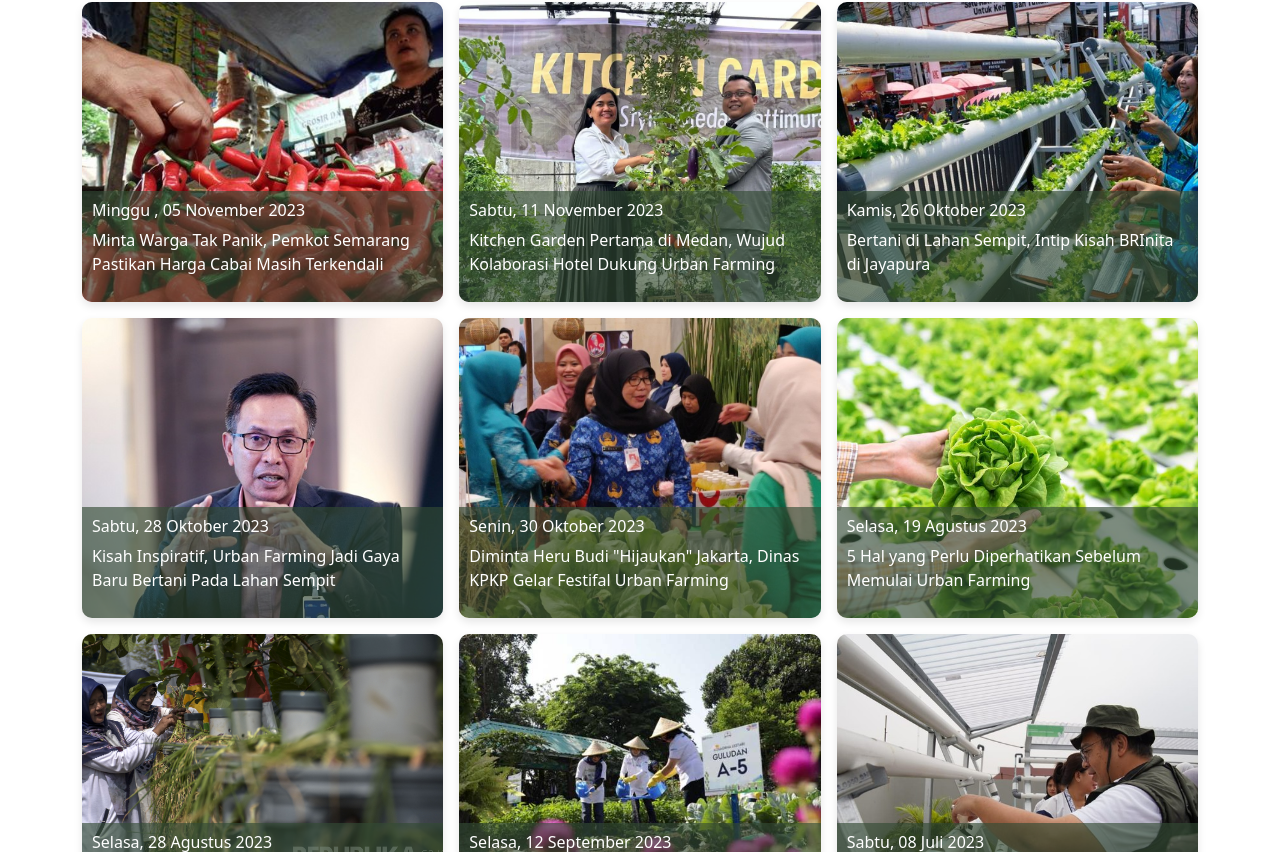
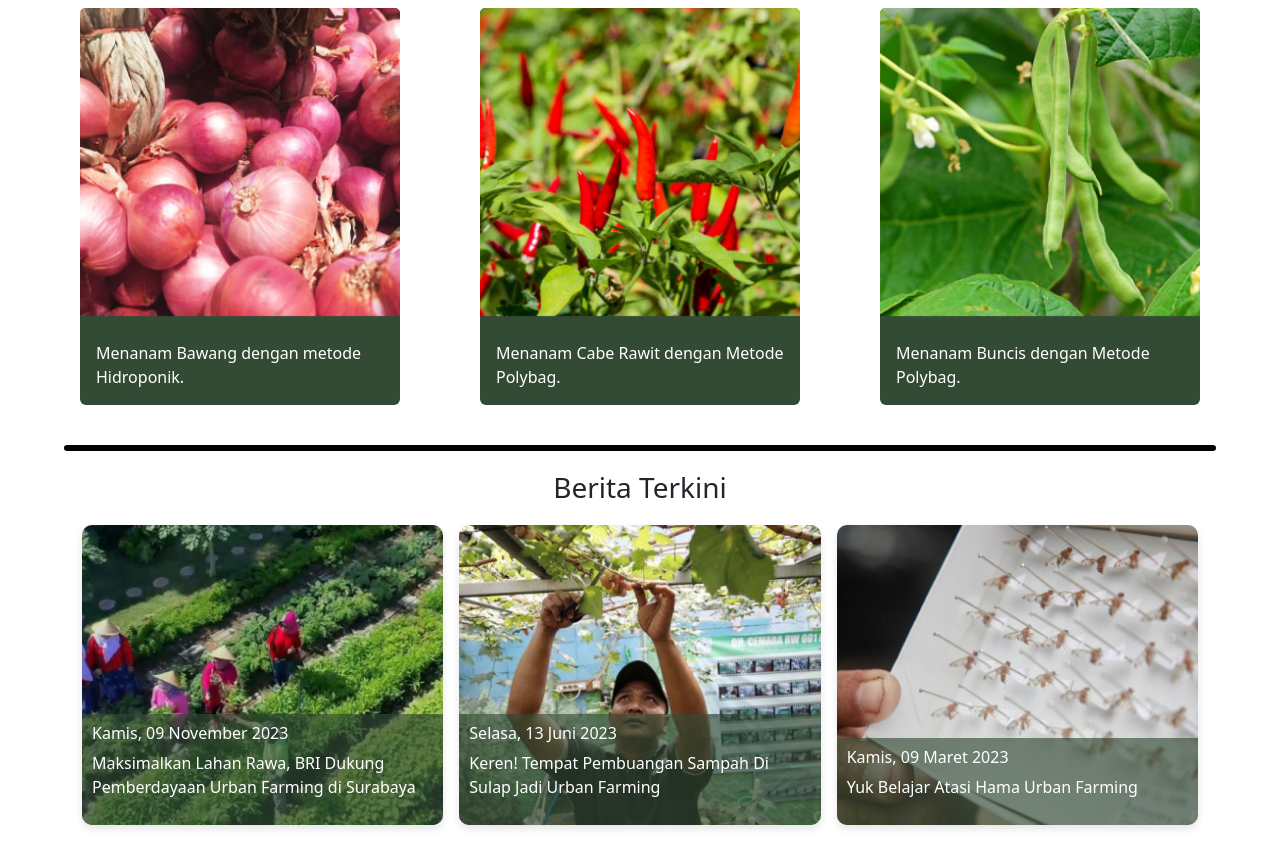
Before and after one commit to xyrect/UrbanFarm, a React (Vite) app: page / in a window 1280 px wide. Shown: the part 1008-1860 px from the top of the page. Built offline with nearby package versions, Linux system fonts and the light colour scheme.

Commit message:
update home

```diff
--- a/src/App.jsx
+++ b/src/App.jsx
@@ -1,15 +1,14 @@
 import React from 'react'
 import Home from './pages/Home'
-import ArtikelList from './components/ArtikelList'
 import Panduan from './pages/Panduan'
 import Artikel from './pages/Artikel'
 
 
 const App = () => {
   return (
-    // <Home />
+    <Home />
     // <Panduan />
-    <Artikel />
+    // <Artikel />
   )
 }
 
--- a/src/components/ArtikelCard.jsx
+++ b/src/components/ArtikelCard.jsx
@@ -1,26 +1,39 @@
 import React from 'react';
-import { Card } from 'react-bootstrap';
+import Card from '../components/ArtikelList.css';
 
-const ArtikelCard = ({ judul, warna, link }) => {
-  return (
-    <Card
-      style={{
-        backgroundColor: warna,
-        color: 'white',
-        width: '18rem',
-        margin: '10px',
-      }}
-    >
-      <Card.Body>
-        <Card.Title>{judul}</Card.Title>
-      </Card.Body>
-      <Card.Footer>
-        <a href={link} target="_blank" rel="noopener noreferrer">
-          Lihat Artikel
-        </a>
-      </Card.Footer>
-    </Card>
-  );
+const ArtikelCard = () => {
+ return (
+  <div className="title2 main-container">
+  <h3 className="section-title" style={{textAlign:'center', margin:'20px'}}>Berita Terkini</h3>
+  <div className="container">
+  <div className="cards">
+  <div className="cards1">
+      <img src="./public/beranda/b1.png" alt="Card Image"></img>
+      <div className="overlay">
+        <h6>Kamis, 09 November 2023</h6>
+        <p>Maksimalkan Lahan Rawa, BRI Dukung Pemberdayaan Urban Farming di Surabaya</p>
+      </div>
+    </div>
+
+    <div className="cards2">
+      <img src="./public/beranda/b2.png" alt="Card Image"></img>
+      <div className="overlay">
+        <h6>Selasa, 13 Juni 2023</h6>
+        <p>Keren! Tempat Pembuangan Sampah Di Sulap Jadi Urban Farming</p>
+      </div>
+    </div>
+
+    <div className="cards3">
+      <img src="./public/beranda/b3.png" alt="Card Image"></img>
+      <div className="overlay">
+        <h6>Kamis, 09 Maret 2023</h6>
+        <p>Yuk Belajar Atasi Hama Urban Farming</p>
+      </div>
+    </div>
+    </div>
+  </div>
+</div>
+ );
 };
 
 export default ArtikelCard;
--- /dev/null
+++ b/src/components/ArtikelList.css
@@ -0,0 +1,104 @@
+.cards {
+  margin: 0;
+  padding: 0;
+  display: flex;
+  justify-content: space-around;
+  gap: 10px;
+ }
+
+
+ .cards1 {
+  position: relative;
+  width: 400px;
+  height: 300px;
+  overflow: hidden;
+  border-radius: 10px;
+  box-shadow: 0 4px 8px rgba(0, 0, 0, 0.1);
+}
+
+.cards1 img {
+  width: 100%;
+  height: 100%;
+  object-fit: cover;
+}
+
+.cards1 .overlay {
+  position: absolute;
+  bottom: 0;
+  left: 0;
+  width: 100%;
+  padding: 10px;
+  background: #334b35a2;
+  color: #fff;
+  box-sizing: border-box;
+}
+
+.cards1 h2 {
+  margin: 0;
+  font-size: 1.5em;
+  text-align: left;
+}
+
+.cards2 {
+  position: relative;
+  width: 400px;
+  height: 300px;
+  overflow: hidden;
+  border-radius: 10px;
+  box-shadow: 0 4px 8px rgba(0, 0, 0, 0.1);
+}
+
+.cards2 img {
+  width: 100%;
+  height: 100%;
+  object-fit: cover;
+}
+
+.cards2 .overlay {
+  position: absolute;
+  bottom: 0;
+  left: 0;
+  width: 100%;
+  padding: 10px;
+  background: #334b35a2;
+  color: #fff;
+  box-sizing: border-box;
+}
+
+.cards2 h2 {
+  margin: 0;
+  font-size: 1.5em;
+  text-align: left;
+}
+
+.cards3 {
+  position: relative;
+  width: 400px;
+  height: 300px;
+  overflow: hidden;
+  border-radius: 10px;
+  box-shadow: 0 4px 8px rgba(0, 0, 0, 0.1);
+}
+
+.cards3 img {
+  width: 100%;
+  height: 100%;
+  object-fit: cover;
+}
+
+.cards3 .overlay {
+  position: absolute;
+  bottom: 0;
+  left: 0;
+  width: 100%;
+  padding: 10px;
+  background: #334b35a2;
+  color: #fff;
+  box-sizing: border-box;
+}
+
+.cards3 h2 {
+  margin: 0;
+  font-size: 1.5em;
+  text-align: left;
+}
--- a/src/components/ArtikelList.jsx
+++ /dev/null
@@ -1,20 +0,0 @@
-import React from 'react';
-import ArtikelCard from './ArtikelCard';
-
-const ArtikelList = () => {
-  const articles = [
-    { judul: 'Artikel 1', warna: 'blue', link: 'https://example.com/artikel1' },
-    { judul: 'Artikel 2', warna: 'green', link: 'https://example.com/artikel2' },
-    { judul: 'Artikel 3', warna: 'red', link: 'https://example.com/artikel3' },
-  ];
-
-  return (
-    <div>
-      {articles.map((article, index) => (
-        <ArtikelCard key={index} {...article} />
-      ))}
-    </div>
-  );
-};
-
-export default ArtikelList;
--- a/src/components/Batas.jsx
+++ b/src/components/Batas.jsx
@@ -1,17 +1,17 @@
-import React from 'react'
+import React from 'react';
 
 const Garis = () => {
   const garisStyle = {
-    width: '1500px',
+    width: '90%',
     border: "3px solid",
     color: "#000",
     borderRadius: "5px",
-    margin:'auto',
-  }
+    margin: 'auto',
+  };
 
   return (
     <div style={garisStyle} />
-  )
-}
+  );
+};
 
 export default Garis;
--- a/src/components/CardTanaman.jsx
+++ b/src/components/CardTanaman.jsx
@@ -14,14 +14,6 @@ const FarmPage = () => {
     {
       imageSrc: './public/beranda/card h3.png',
       description: 'Menanam Buncis dengan Metode Polybag.',
-    },
-    {
-      imageSrc: './public/beranda/card h4.png',
-      description: 'Menanam Kacang Panjang dengan Metode Hidroponik.',
-    },
-    {
-      imageSrc: './public/beranda/card h4.png',
-      description: 'Menanam Kacang Panjang dengan Metode Hidroponik.',
     },
 
   ];
--- a/src/components/FarmCard.jsx
+++ b/src/components/FarmCard.jsx
@@ -6,6 +6,7 @@ const FarmCard = ({ title, imageSrc, description}) => {
     width: '20rem',
     margin: '2.5rem',
     backgroundColor: '#334B35',
+    border: '0',
 
   };
   const textStyle = {
--- a/src/components/TextHero.jsx
+++ b/src/components/TextHero.jsx
@@ -44,10 +44,11 @@ function Hero() {
 
 
       <div style={textContainerStyle}>
-        <h1 style={{ fontSize: '65px',color:"#F7C35F" }}>Your Text Here<img src="./public/beranda/daun.png" /></h1>
-        <p style={{ fontSize: '65px' }}>Your additional text goes here.</p>
+        <h1 style={{ fontSize: '65px',color:"#F7C35F" }}>Selamat Datang<img src="./public/beranda/daun.png" /></h1>
+        <p style={{ fontSize: '65px' }}>Di Website Kami</p>
+        <p style={{ fontSize: '20px' }}>Memberikan panduan berkebun dilahan yang minim <br/>dengan Metode Hidroponik dan Polybag</p>
         <div className='d-flex gap-5'>
-          <Button  style={buttonStyle}>Your Button</Button>
+          <Button  style={buttonStyle}>Mulai</Button>
           <a href="/">
             <img src='./public/beranda/playstore.png' alt="Play Store" />
           </a>
--- a/src/pages/Home.jsx
+++ b/src/pages/Home.jsx
@@ -3,7 +3,8 @@ import Navbar from '../components/Navbar'
 import TextHero from '../components/TextHero'
 import CardTanaman from '../components/CardTanaman'
 import Batas from '../components/Batas'
-import ArtikelList from '../components/ArtikelList'
+import ArtikelCard from '../components/ArtikelCard'
+import Footer from '../components/Footer'
 
 const Home = () => {
   return (
@@ -13,7 +14,8 @@ const Home = () => {
             <TextHero />
             <CardTanaman />
             <Batas />
-            <ArtikelList />
+            <ArtikelCard />
+            <Footer />
 
         </div>
     </div>
```
